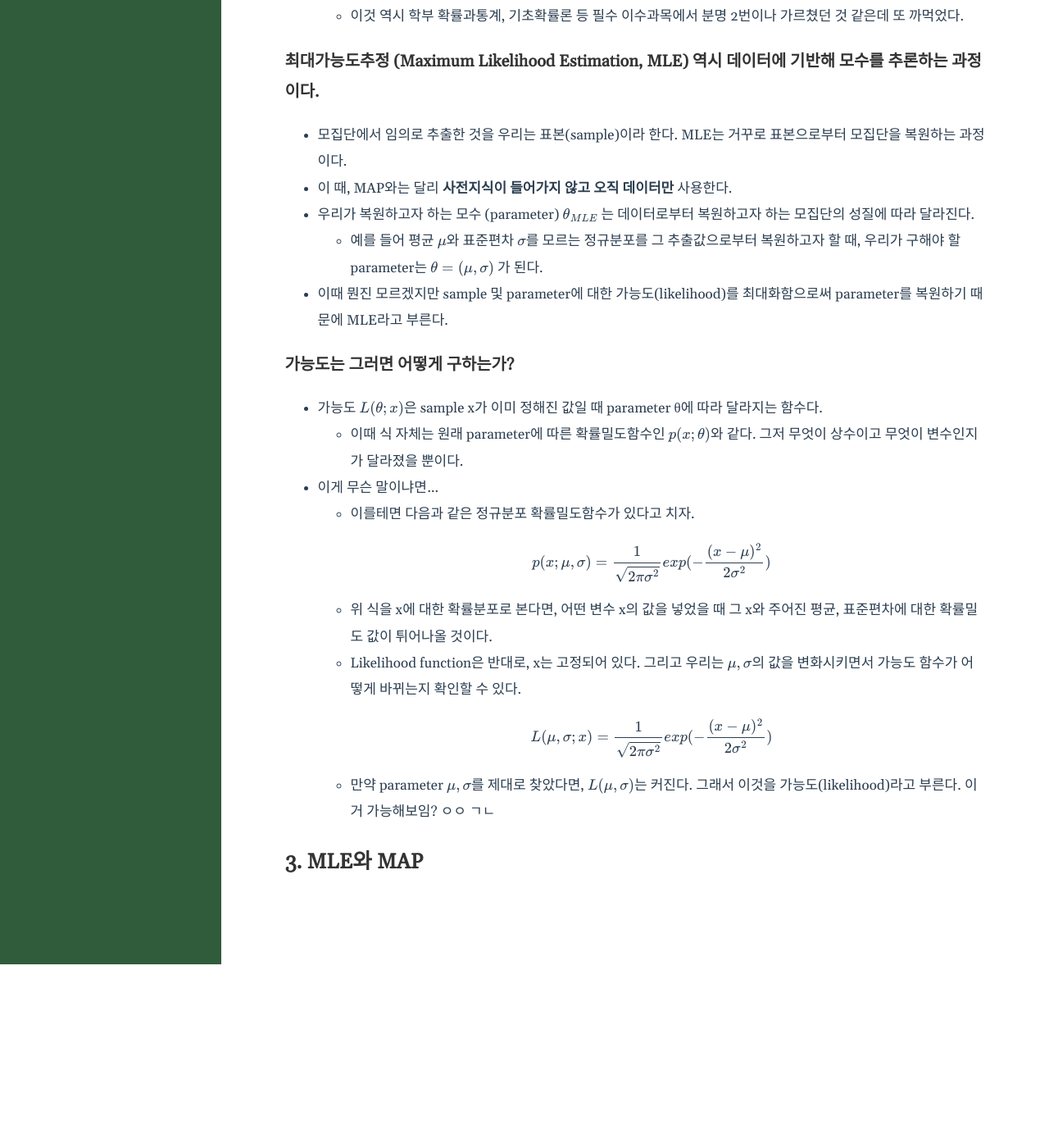
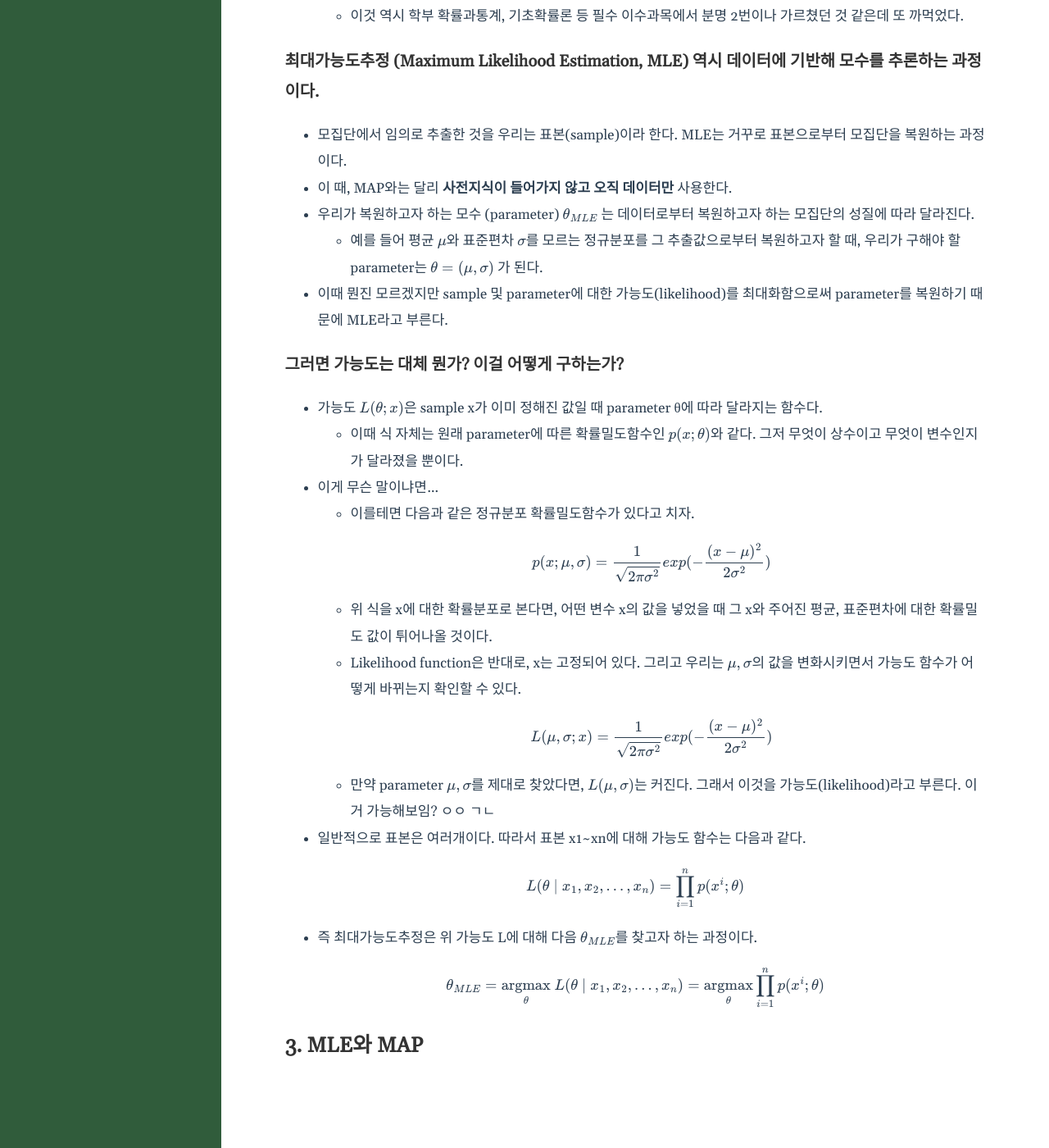
Before and after one commit to froggo-roggo/froggo-roggo.github.io, a Jekyll site: the page built from _posts/2024-05-03-svi.markdown, in a window 1280 px wide and 1400 px high, scrolled down 1737 px. Shown: the whole window at 82% size. Built offline with Jekyll 4.4.1, drawn with Linux system fonts in a browser that asks for light colours; before the commit the page ends 2913 px from its top, so only the background shows below that.

Commit message:
mathjax very humnan

```diff
--- a/_posts/2024-05-03-svi.markdown
+++ b/_posts/2024-05-03-svi.markdown
@@ -56,7 +56,7 @@ $$ P(h \mid D) = \frac{P(D \mid h) \times P(h)}{\sum\limits_{h' \in \mathbf{H}}
     - 예를 들어 평균 $$ \mu $$와 표준편차 $$ \sigma $$를 모르는 정규분포를 그 추출값으로부터 복원하고자 할 때, 우리가 구해야 할 parameter는 $$ \theta = (\mu, \sigma) $$ 가 된다.
 - 이때 뭔진 모르겠지만 sample 및 parameter에 대한 가능도(likelihood)를 최대화함으로써 parameter를 복원하기 때문에 MLE라고 부른다.
 
-### 가능도는 그러면 어떻게 구하는가?
+### 그러면 가능도는 대체 뭔가? 이걸 어떻게 구하는가?
 - 가능도 $$ L(\theta ; x) $$은 sample x가 이미 정해진 값일 때 parameter θ에 따라 달라지는 함수다.
 	- 이때 식 자체는 원래 parameter에 따른 확률밀도함수인 $$ p(x ; \theta) $$와 같다. 그저 무엇이 상수이고 무엇이 변수인지가 달라졌을 뿐이다.
 - 이게 무슨 말이냐면...
@@ -70,5 +70,12 @@ $$ P(h \mid D) = \frac{P(D \mid h) \times P(h)}{\sum\limits_{h' \in \mathbf{H}}
 	$$ L(\mu, \sigma ; x) = \frac{1}{\sqrt{2 \pi \sigma^2}}exp(-\frac{(x - \mu)^2}{2\sigma^2}) $$
 
 	- 만약 parameter $$ \mu, \sigma $$를 제대로 찾았다면, $$ L(\mu, \sigma) $$는 커진다. 그래서 이것을 가능도(likelihood)라고 부른다. 이거 가능해보임? ㅇㅇ ㄱㄴ
+- 일반적으로 표본은 여러개이다. 따라서 표본 x1~xn에 대해 가능도 함수는 다음과 같다.
+
+$$L(\theta \mid x_1, x_2, ... , x_n) = \underset{i=1}{\overset{n}{\prod}}p(x^{i};\theta)$$
+
+- 즉 최대가능도추정은 위 가능도 L에 대해 다음 $$ \theta_{MLE} $$를 찾고자 하는 과정이다.
+
+$$\theta_{MLE} = \underset{\theta}{\mathrm{argmax}} \ L(\theta \mid x_1, x_2, ... , x_n) = \underset{\theta}{\mathrm{argmax}}\underset{i=1}{\overset{n}{\prod}}p(x^{i};\theta)$$
 
 ## 3. MLE와 MAP
```
